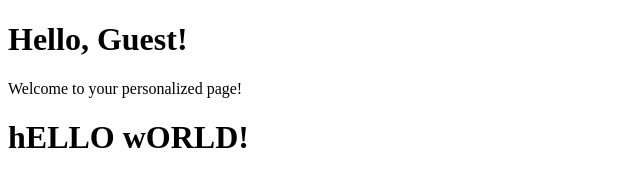
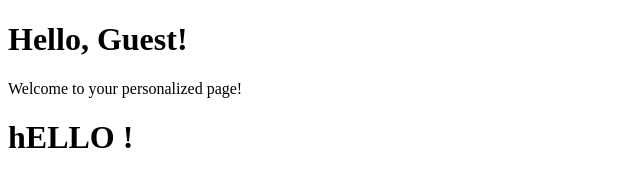
Before and after one commit to kherwaal/JTT, a plain HTML site: page index.html in a window 1280 px wide. Shown: the whole page, without its empty margins (0-640 px from the left). Drawn offline with Linux system fonts and the light colour scheme.

Commit message:
Update index.html

```diff
--- a/index.html
+++ b/index.html
@@ -9,7 +9,7 @@
 <body>
     <h1 id="welcomeMessage"></h1>
     <p>Welcome to your personalized page!</p>
-    <h1>hELLO wORLD!</h1>
+    <h1>hELLO !</h1>
 
     <script>
         // users.js
```
